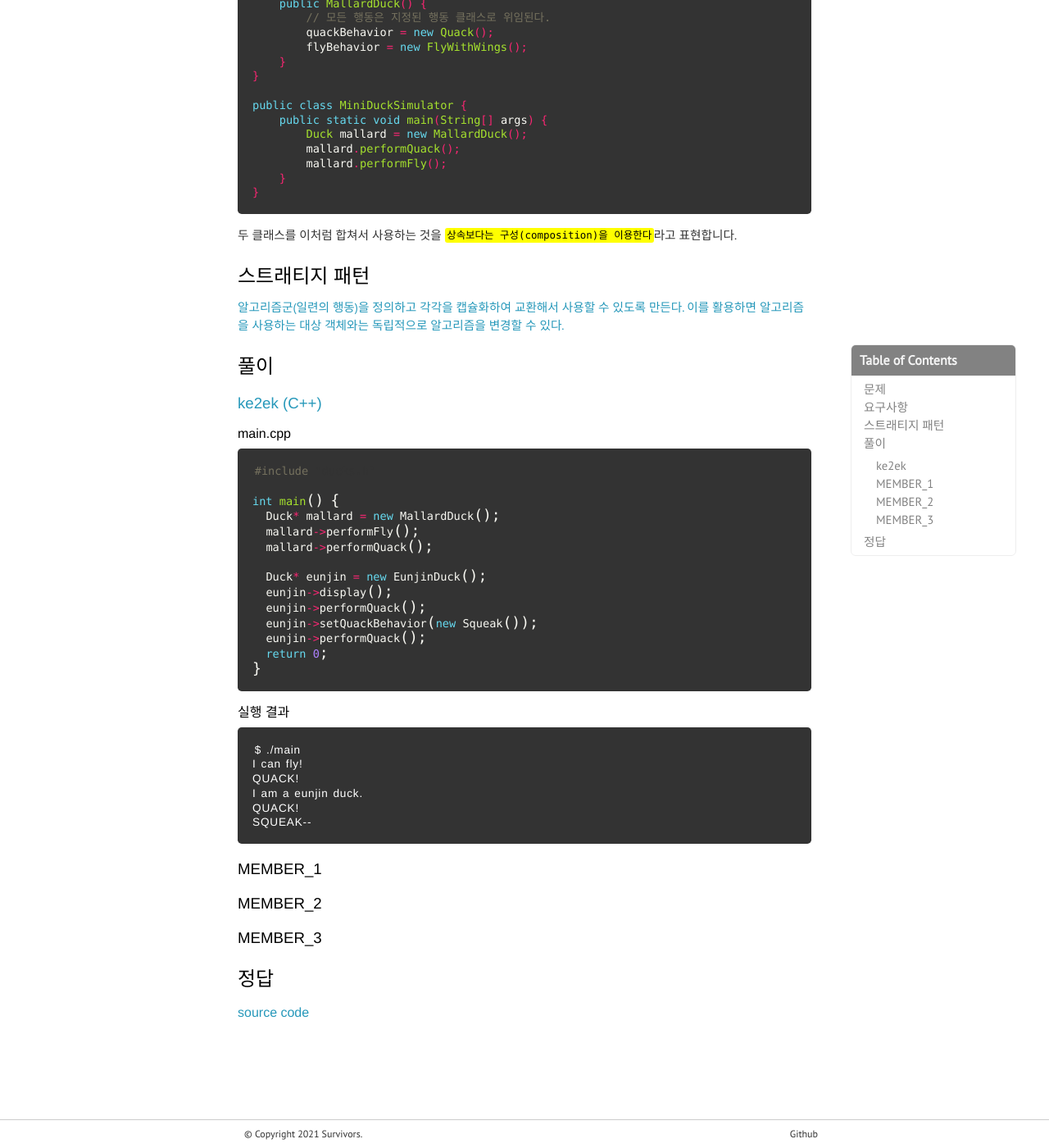
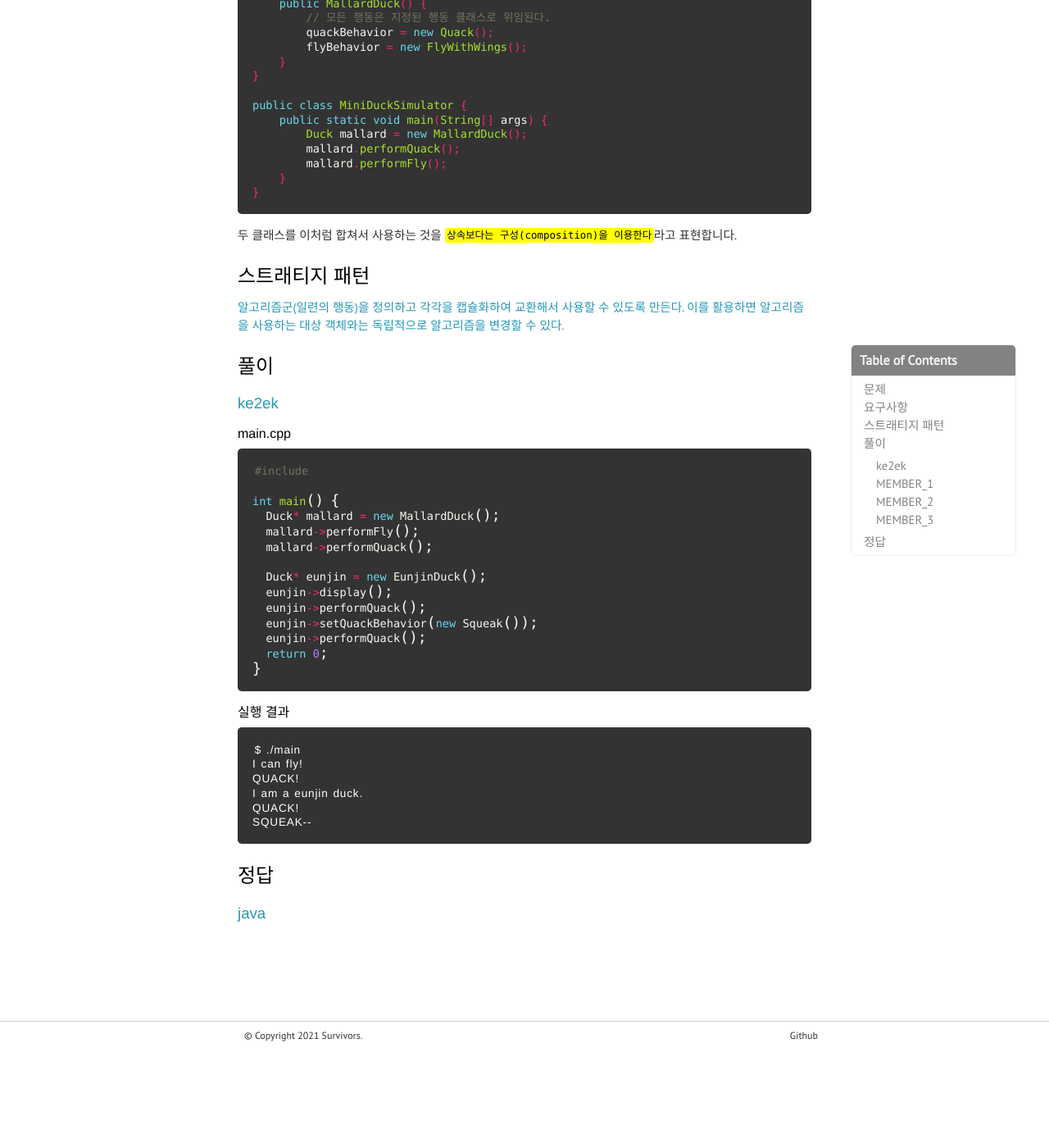
Before and after one commit to survive-and-go/survive-and-go.github.io, a Jekyll site: the page built from _posts/ke2ek/2020-01-11-x.md, in a window 1280 px wide and 1400 px high, scrolled down 3101 px. Shown: the whole window at 82% size. Built offline with Jekyll 4.4.1, drawn with Linux system fonts in a browser that asks for light colours; nearby versions of some CDN libraries; some web fonts are replaced; comment, search, counter and statistics services are not loaded; after the commit the page ends 4381 px from its top, so only the background shows below that.

Commit message:
Refactors 2020-01-11-x.md

```diff
--- a/_posts/ke2ek/2020-01-11-x.md
+++ b/_posts/ke2ek/2020-01-11-x.md
@@ -173,7 +173,7 @@ public class MiniDuckSimulator {
 
 # 풀이
 
-## [ke2ek (C++)](https://github.com/survive-and-go/survive-and-go.github.io/tree/main/_data/ke2ek/StrategyPattern/cpp)
+## [ke2ek](https://github.com/survive-and-go/survive-and-go.github.io/tree/main/_data/ke2ek/StrategyPattern/cpp)
 
 ### main.cpp
 
@@ -205,12 +205,6 @@ QUACK!
 SQUEAK--
 {% endhighlight %}
 
-## MEMBER_1
-
-## MEMBER_2
-
-## MEMBER_3
-
 # 정답
 
-### [source code](https://github.com/survive-and-go/survive-and-go.github.io/tree/main/_data/ke2ek/StrategyPattern)
+## [java](https://github.com/survive-and-go/survive-and-go.github.io/tree/main/_data/ke2ek/StrategyPattern/java)
```
